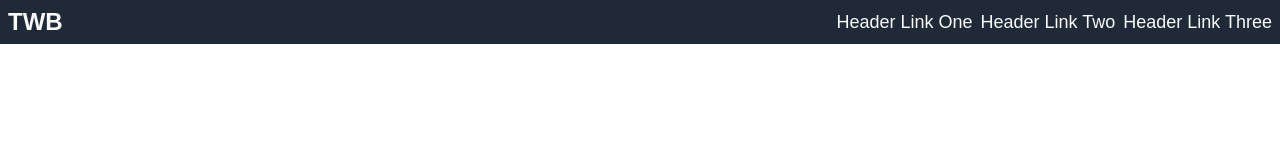
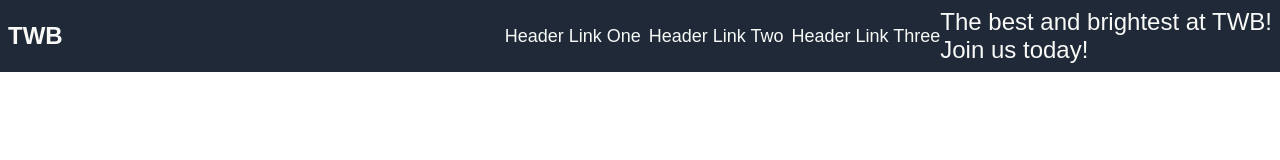
Before and after one commit to Joey1420/landing-page, a plain HTML site: page index.html in a window 1280 px wide. Drawn offline with Linux system fonts and the light colour scheme.

Commit message:
Added second column text

```diff
--- a/index.html
+++ b/index.html
@@ -21,7 +21,8 @@
          </div>
          <div class="header-2">
              <div class="hero-text">
-
+                 <div class="main-text">The best and brightest at TWB!</div>
+                 <div class="secondary-text">Join us today!</div>
              </div>
          </div>
     </div>
```
